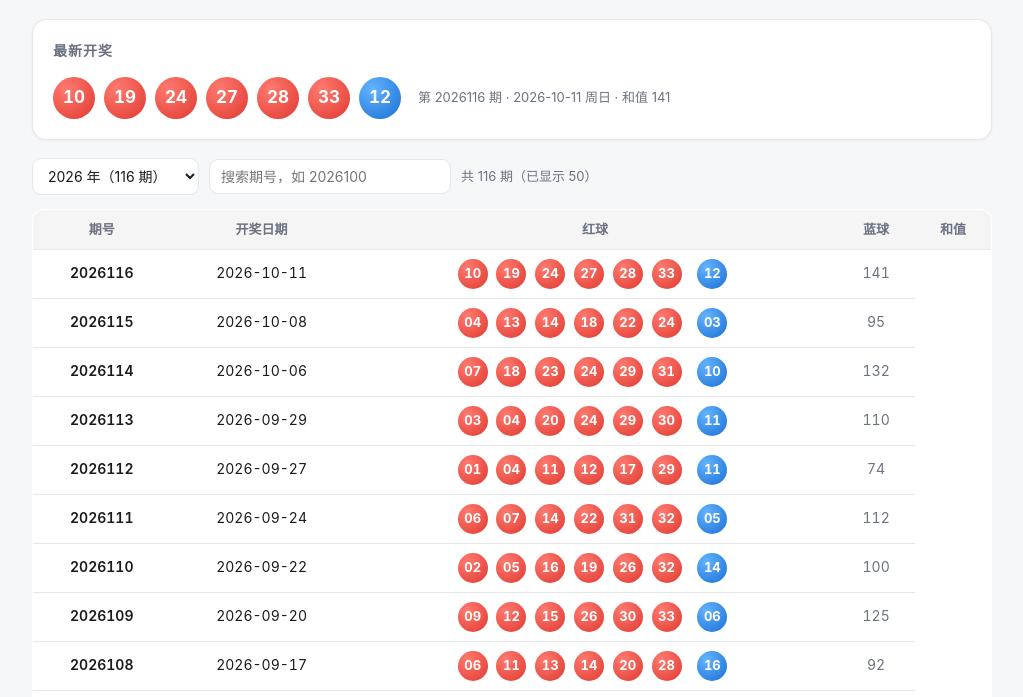
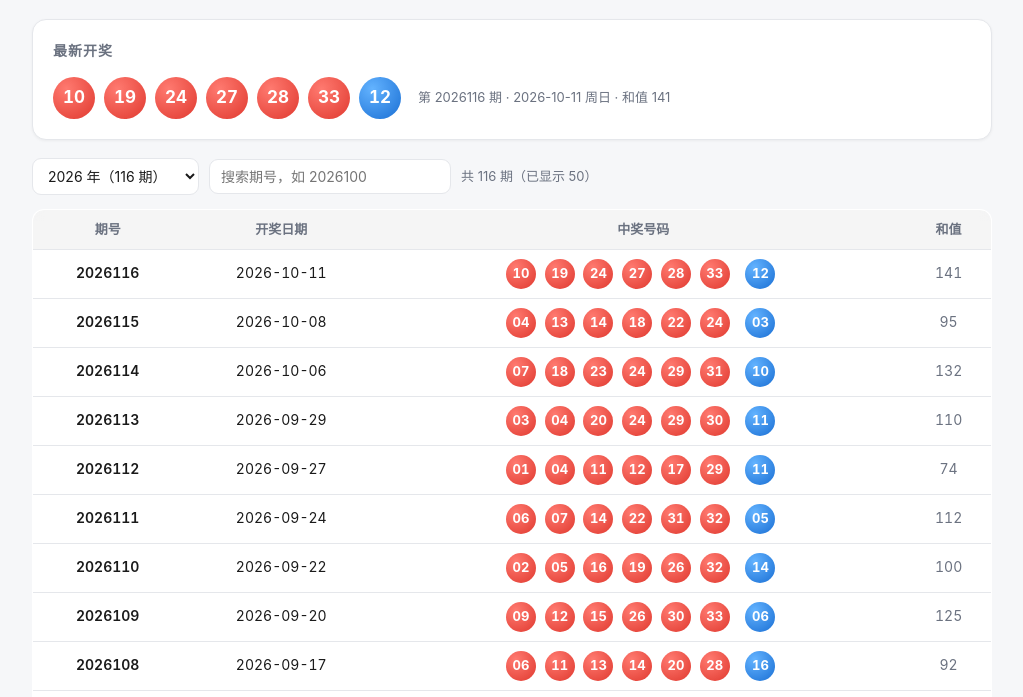
Before and after one commit to wangdaodao/DoubleColorBall, a plain HTML site: page site/index.html in a window 1280 px wide. Shown: the part 95-792 px from the top of the page, without its empty margins (128-1151 px from the left). Drawn offline with Linux system fonts and the light colour scheme; files whose address does not match are found by name.

Commit message:
feat: 合并表中红球和蓝球列为中奖号码列并简化表头

```diff
--- a/site/index.html
+++ b/site/index.html
@@ -96,7 +96,7 @@
   <table>
     <thead>
       <tr>
-        <th>期号</th><th>开奖日期</th><th>红球</th><th>蓝球</th><th>和值</th>
+        <th>期号</th><th>开奖日期</th><th>中奖号码</th><th>和值</th>
       </tr>
     </thead>
     <tbody id="rows"></tbody>
```
